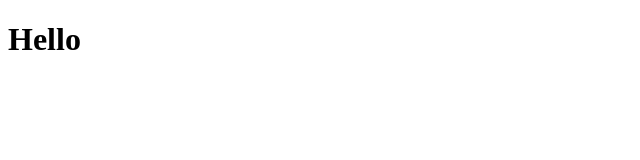
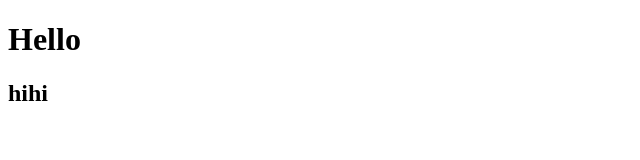
Before and after one commit to Minhquang911/webBanQuanAoTheThao, a plain HTML site: page test.html in a window 1280 px wide. Shown: the full height of the page, 0-640 px from the left. Drawn offline with Linux system fonts and the light colour scheme.

Commit message:
Mô tả

```diff
--- a/test.html
+++ b/test.html
@@ -7,6 +7,6 @@
 </head>
 <body>
     <h1>Hello</h1>
-
+<h2>hihi</h2>
 </body>
 </html>
```
